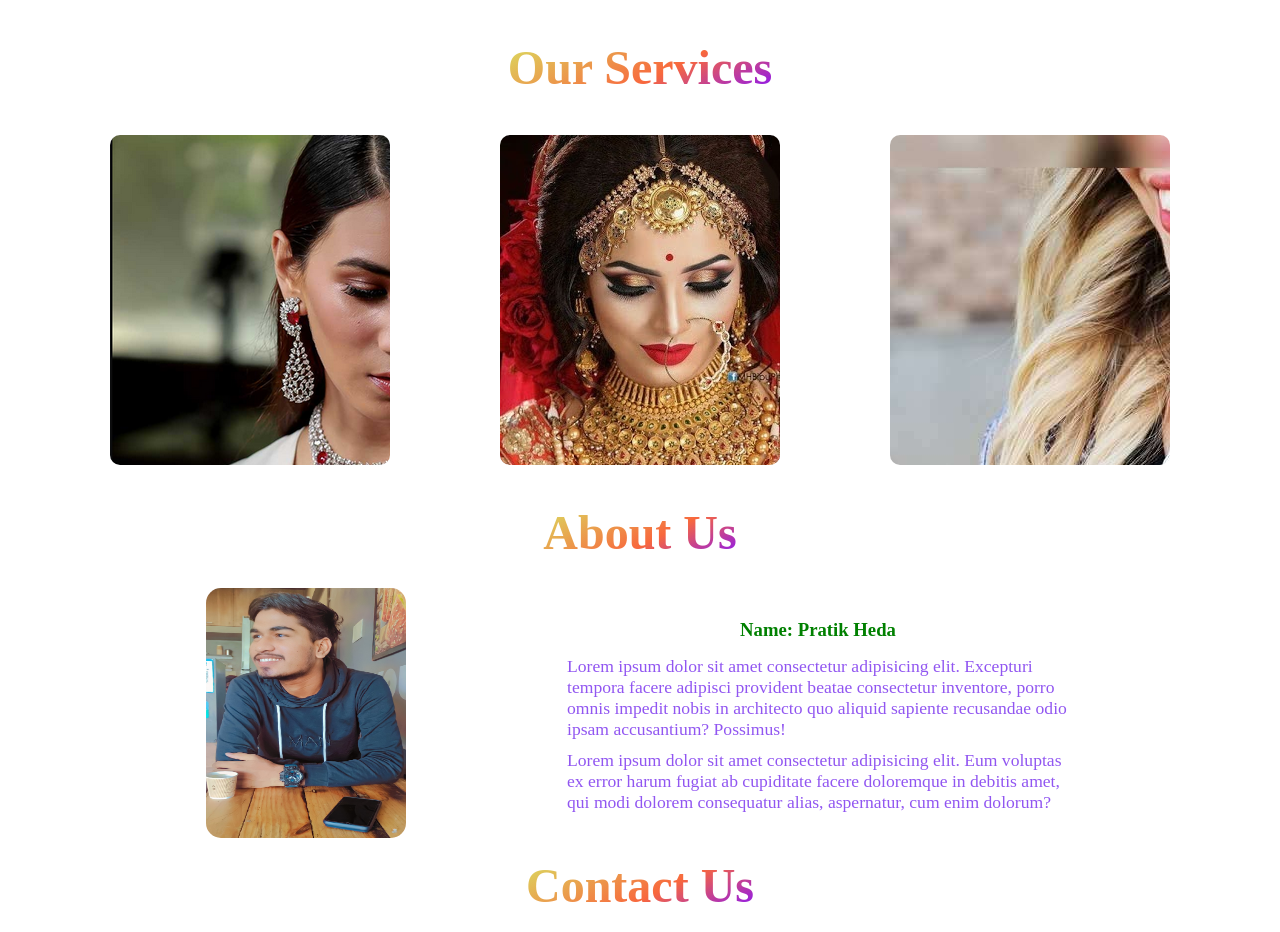
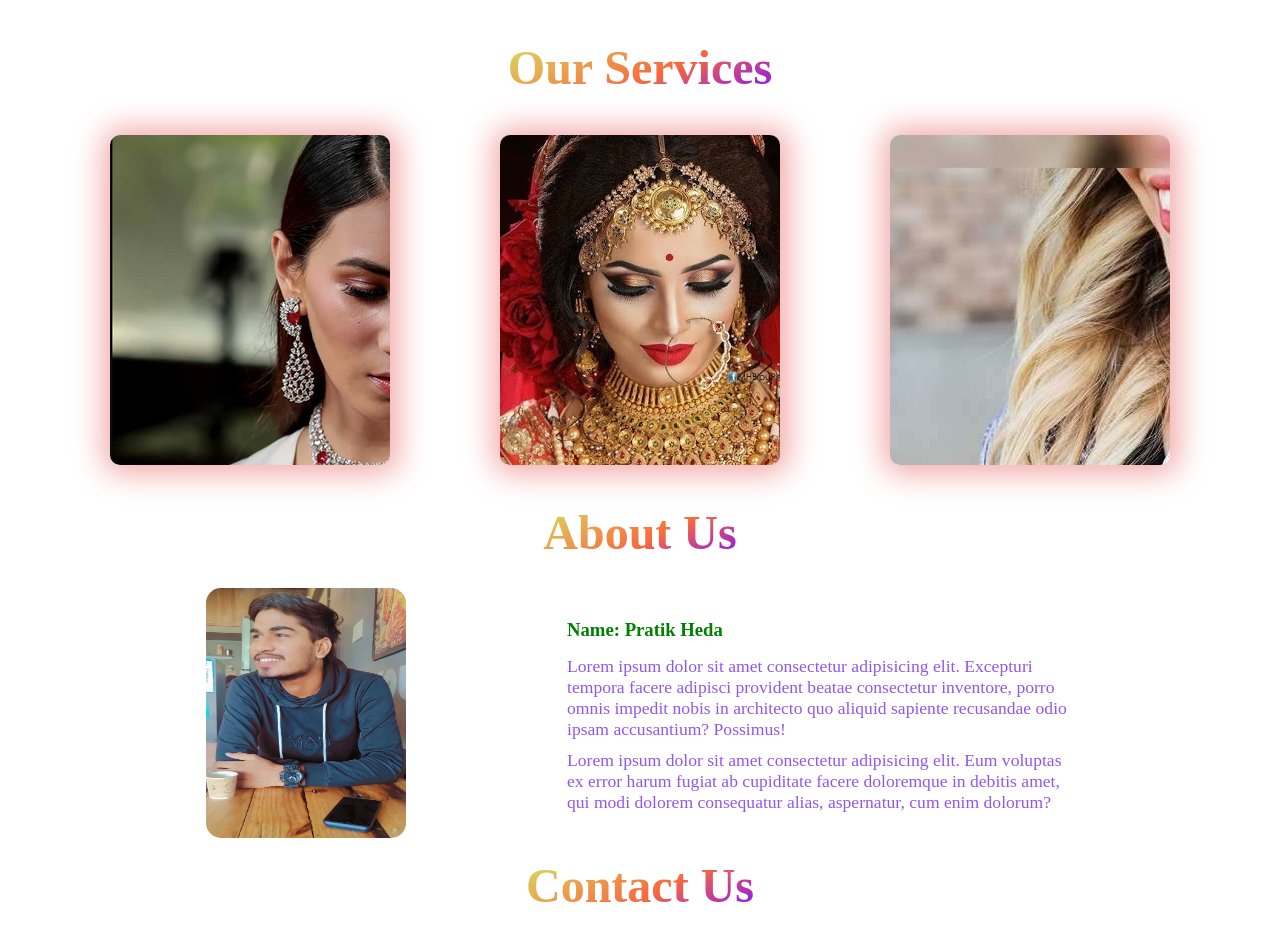
Before and after one commit to pratikheda/PHjewellers, a plain HTML site: page index.html in a window 1280 px wide. Shown: the part 800-1732 px from the top of the page. Drawn offline with Linux system fonts and the light colour scheme.

Commit message:
Added box shadow to service tiles

```diff
--- a/style.css
+++ b/style.css
@@ -214,7 +214,7 @@ main #services-section .services-div-section {
   background-repeat: no-repeat;
   background-size: cover;
   overflow: hidden;
-  box-shadow: 10px;
+  box-shadow: 1px 1px 30px 8px var(--main-theme-pink);
 }
 
 #services-section .services-div-section .service-div-1 {
@@ -317,7 +317,7 @@ main #about-us-section .about-us-section-div .about-us-details {
   /* margin-left: 5px; */
   margin: 15px 0;
   color: var(--gradient-text-color-2);
-  text-align: center;
+  /* text-align: center; */
 }
 
 #about-us-section .about-us-section-div .about-us-details span {
```
